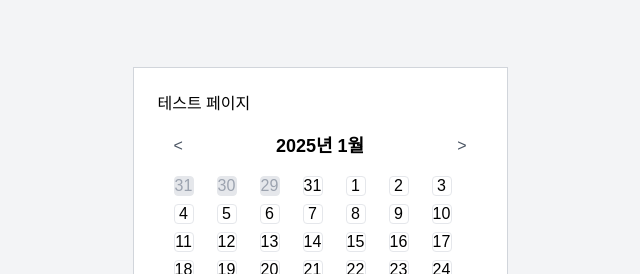
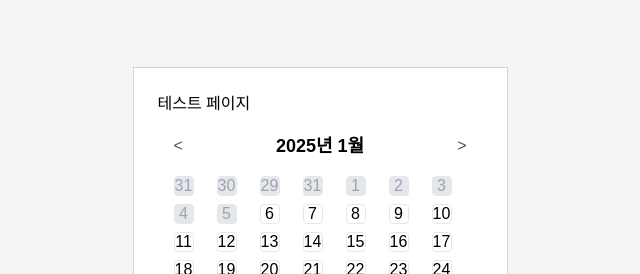
Before and after one commit to kimsuns/catchdate, a Next.js app: page /test in a window 1280 px wide. Shown: the top 274 px of the page, without its empty margins (320-960 px from the left). Built offline with nearby package versions, Linux system fonts and the light colour scheme.

Commit message:
[#22] feat: check date in range

```diff
--- a/app/components/Calendar/Calendar.tsx
+++ b/app/components/Calendar/Calendar.tsx
@@ -3,8 +3,8 @@
 import { useState } from "react";
 
 export default function Calendar() {
-  const startDate = new Date();
-  const endDate = new Date(2025 - 3 - 15);
+  const startDate = new Date("2025-1-6");
+  const endDate = new Date("2025-3-15");
   const [currentMonth, setCurrentMonth] = useState(new Date(startDate));
 
   const handlePrevMonth = () => {
@@ -19,7 +19,11 @@ export default function Calendar() {
     );
   };
 
-  const handleCalendar = () => {
+  const isDateInRange = (date) => {
+    return date >= new Date(startDate) && date <= new Date(endDate);
+  };
+
+  const baseCalendar = () => {
     const firstDay = new Date(
       currentMonth.getFullYear(),
       currentMonth.getMonth(),
@@ -54,7 +58,7 @@ export default function Calendar() {
       );
       calendarDays.push({
         date,
-        isDisabled: false,
+        isDisabled: !isDateInRange(date),
       });
     }
 
@@ -69,7 +73,7 @@ export default function Calendar() {
 
     return calendarDays;
   };
-  const calendarDays = handleCalendar();
+  const calendarDays = baseCalendar();
 
   return (
     <div className="p-4 w-full max-w-md mx-auto">
```
